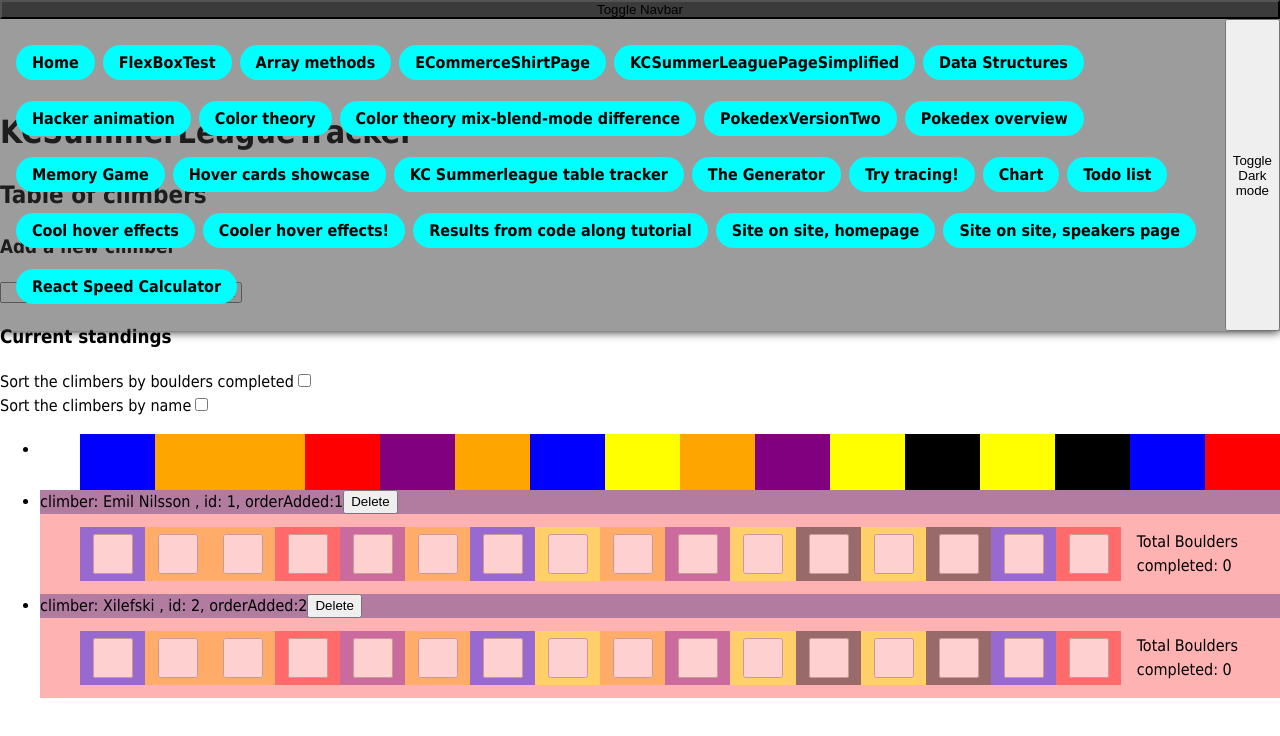
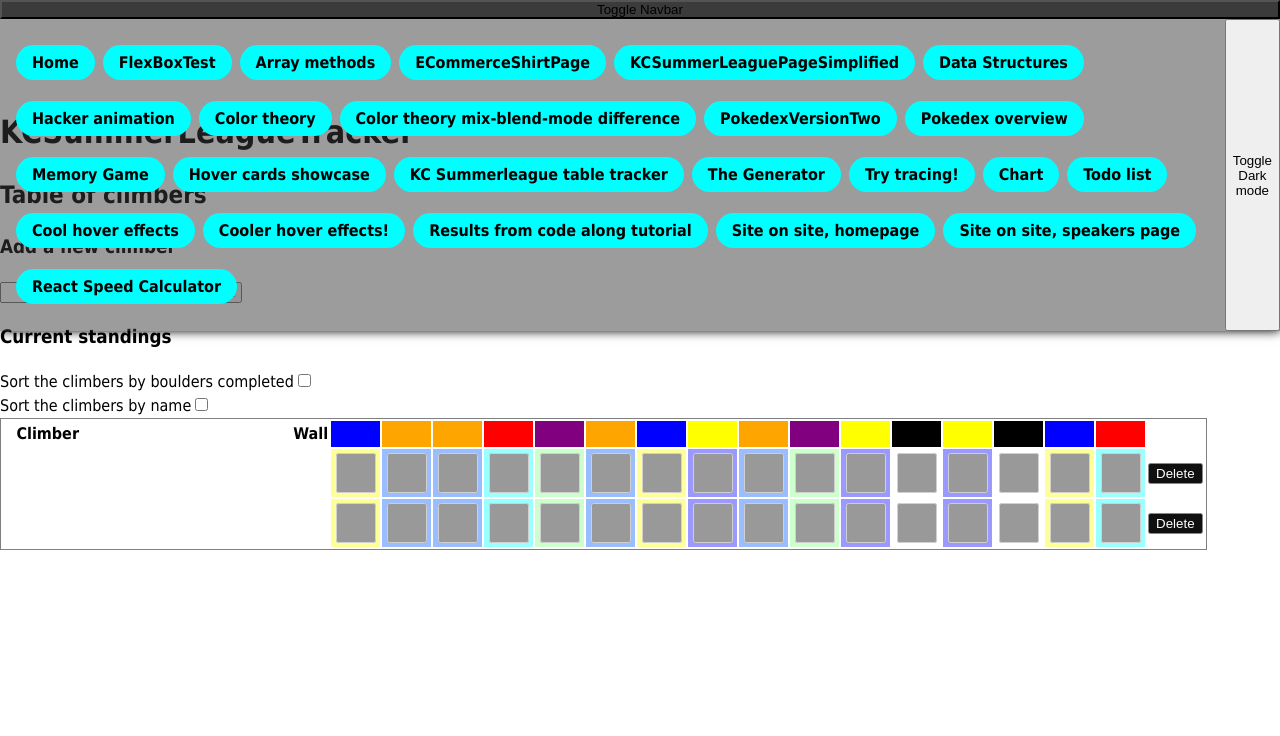
Before and after one commit to EmilNilssonDataDuctus/vite-app, a React (Vite) app: page /kc-summer-leauge-simplified in a window 1280 px wide. Shown: the top 736 px of the page. Built offline with nearby package versions, Linux system fonts and the light colour scheme.

Commit message:
Refactor from ul layout to table layout, intoduce typescript

```diff
--- a/src/Pages/KCSummerLeaguePage/data/boulders.js
+++ b/src/Pages/KCSummerLeaguePage/data/boulders.ts
@@ -1,11 +1,31 @@
-export const boulders = [
+type ColorOfBoulder = "black" | "blue" | "orange" | "red" | "purple" | "yellow";
+type WallOfBoulder =
+  | "A1"
+  | "A3"
+  | "B2"
+  | "C3"
+  | "D2"
+  | "D3"
+  | "D4"
+  | "E1"
+  | "E3"
+  | "G1"
+  | "G2"
+  | "H3";
+
+export type Boulder = {
+  readonly color: ColorOfBoulder;
+  readonly wall: WallOfBoulder;
+  readonly week: number;
+  readonly boulderId: number;
+};
+export const boulders: Boulder[] = [
   {
     color: "orange",
     wall: "C3",
     week: 1,
     boulderId: 2,
   },
-
   {
     color: "orange",
     wall: "H3",
@@ -96,4 +116,6 @@ export const boulders = [
     week: 8,
     boulderId: 16,
   },
-];
+].sort((boulderA, boulderB) =>
+  boulderA.boulderId > boulderB.boulderId ? 1 : -1
+);
--- a/src/Pages/KCSummerLeaguePageSimplified/KCSummerLeaguePageSimplified.tsx
+++ b/src/Pages/KCSummerLeaguePageSimplified/KCSummerLeaguePageSimplified.tsx
@@ -3,10 +3,14 @@ import { v4 as uuidv4 } from "uuid";
 import { MainWrapper } from "../../Shared/Page.styled";
 import { boulders } from "../KCSummerLeaguePage/data/boulders";
 import "./myCss.css";
-import { initialseStateOfClimbers } from "./utils/initialseClimberData";
+import {
+  BoulderOnClimber,
+  Climber,
+  initialseStateOfClimbers,
+} from "./utils/initialseClimberData";
 
 export const KCSummerLeaguePageSimplified = () => {
-  const [climbersData, setClimbersData] = useState<Array<any>>(
+  const [climbersData, setClimbersData] = useState<Array<Climber>>(
     initialseStateOfClimbers
   );
   const [inputValue, setInputValue] = useState("");
@@ -20,7 +24,7 @@ export const KCSummerLeaguePageSimplified = () => {
 
   const handleSubmit = (e) => {
     e.preventDefault();
-    const newClimber = {
+    const newClimber: Climber = {
       climberName: inputValue,
       climberId: uuidv4(),
       completedBoulders: boulders.map((boulder) => ({
@@ -164,69 +168,42 @@ export const KCSummerLeaguePageSimplified = () => {
               />
             </label>
           </form>
-          <ul>
-            <li>
-              <ul style={{ display: "flex", alignItems: "center" }}>
-                {boulders
-                  .sort((boulderA, boulderB) =>
-                    boulderA.boulderId > boulderB.boulderId ? 1 : -1
-                  )
-                  .map(({ wall, color }, index) => (
-                    <li
-                      key={index}
-                      style={{
-                        backgroundColor: color,
-                        width: "90px",
-                        padding: "4px",
-                        display: "inline-block",
-                      }}
-                    >
-                      <span className="mix-me">
-                        Wall: <br />
-                        {wall}
-                      </span>
-                    </li>
-                  ))}
-              </ul>
-            </li>
-            {sortClimbersData(climbersData).map(
-              ({ climberId, climberName, completedBoulders, orderAdded }) => (
-                <li
-                  key={climberId}
-                  style={{
-                    backgroundColor: "rgba(255, 0, 0, 0.3)",
-                    maxWidth: "fit-content",
-                  }}
-                >
-                  <div
+          <table style={{border: "1px solid grey"}}>
+            <thead>
+              <tr>
+                <th>Climber</th>
+                <th style={{ textAlign: "right" }}>Wall</th>
+                {boulders.map(({ boulderId, wall, color }) => (
+                  <th
+                    key={boulderId}
                     style={{
-                      display: "flex",
-                      backgroundColor: "rgba(0, 0, 120, 0.3)",
+                      backgroundColor: color,
                     }}
                   >
-                    <span>
-                      climber: {climberName} , id: {climberId}, orderAdded:
-                      {orderAdded}
-                    </span>
-                    <button onClick={() => handleDelete(climberId)}>
-                      Delete
-                    </button>
-                  </div>
-                  <ul style={{ display: "flex", alignItems: "center" }}>
-                    {completedBoulders
-                      ?.sort((boulderA, boulderB) =>
-                        boulderA.boulderId > boulderB.boulderId ? 1 : -1
-                      )
-                      .map(({ boulderId, completed, color }) => (
-                        <li
+                    <span style={{ mixBlendMode: "difference" }}>{wall}</span>
+                  </th>
+                ))}
+              </tr>
+            </thead>
+            <tbody>
+              {sortClimbersData(climbersData).map(
+                ({ climberId, climberName, completedBoulders }: Climber) => (
+                  <tr key={climberId} style={{ mixBlendMode: "difference" }}>
+                    <td>{climberName}</td>
+                    <td>
+                      <span style={{ marginLeft: "auto", padding: "16px" }}>
+                        Total Boulders completed:{" "}
+                        {completedBoulders.reduce(reduceBoulders, 0)}
+                      </span>
+                    </td>
+                    {completedBoulders.map(
+                      ({ boulderId, color, completed }: BoulderOnClimber) => (
+                        <td
+                          key={boulderId}
                           style={{
                             backgroundColor: color,
-                            opacity: `${completed ? "1" : "0.4"}`,
-                            width: "90px",
-                            padding: "4px",
-                            display: "inline-block",
+                            opacity: completed ? "0.9" : "0.4",
                           }}
-                          key={boulderId}
                         >
                           <label>
                             <div
@@ -250,17 +227,19 @@ export const KCSummerLeaguePageSimplified = () => {
                               />
                             </div>
                           </label>
-                        </li>
-                      ))}
-                    <span style={{ marginLeft: "auto", padding: "16px" }}>
-                      Total Boulders completed:{" "}
-                      {completedBoulders.reduce(reduceBoulders, 0)}
-                    </span>
-                  </ul>
-                </li>
-              )
-            )}
-          </ul>
+                        </td>
+                      )
+                    )}
+                    <td>
+                      <button onClick={() => handleDelete(climberId)}>
+                        Delete
+                      </button>
+                    </td>
+                  </tr>
+                )
+              )}
+            </tbody>
+          </table>
         </section>
       </div>
     </MainWrapper>
--- a/src/Pages/KCSummerLeaguePageSimplified/utils/initialseClimberData.js
+++ /dev/null
@@ -1,23 +0,0 @@
-// Example climbers
-
-import { boulders } from "../../KCSummerLeaguePage/data/boulders";
-
-// Only ever used whenever a new client is using this application
-const initialClimbers = [
-  { climberId: 1, climberName: "Emil Nilsson", orderAdded: 1 },
-  { climberId: 2, climberName: "Xilefski", orderAdded: 2 },
-].map((climber) => ({
-  ...climber,
-  completedBoulders: boulders.map((boulder) => ({
-    ...boulder,
-    completed: false,
-  })),
-}));
-
-const storedClimbersFromLocalStorage = localStorage.getItem("storedClimbers");
-
-export const initialseStateOfClimbers = storedClimbersFromLocalStorage
-  ? JSON.parse(storedClimbersFromLocalStorage)
-  : initialClimbers;
-
-console.log(initialseStateOfClimbers);
--- /dev/null
+++ b/src/Pages/KCSummerLeaguePageSimplified/utils/initialseClimberData.ts
@@ -0,0 +1,32 @@
+// Example climbers
+
+import { Boulder, boulders } from "../../KCSummerLeaguePage/data/boulders";
+
+export type BoulderOnClimber = Boulder & {
+  completed: boolean;
+};
+
+export type Climber = {
+  climberName: string;
+  climberId: string;
+  completedBoulders: BoulderOnClimber[];
+  orderAdded: number;
+};
+
+// Only ever used whenever a new client is using this application
+const initialClimbers: Climber[] = [
+  { climberId: "1", climberName: "Emil Nilsson", orderAdded: 1 },
+  { climberId: "2", climberName: "Xilefski", orderAdded: 2 },
+].map((climber) => ({
+  ...climber,
+  completedBoulders: boulders.map((boulder) => ({
+    ...boulder,
+    completed: false,
+  })),
+}));
+
+const storedClimbersFromLocalStorage = localStorage.getItem("storedClimbers");
+
+export const initialseStateOfClimbers = storedClimbersFromLocalStorage
+  ? JSON.parse(storedClimbersFromLocalStorage)
+  : initialClimbers;
```
